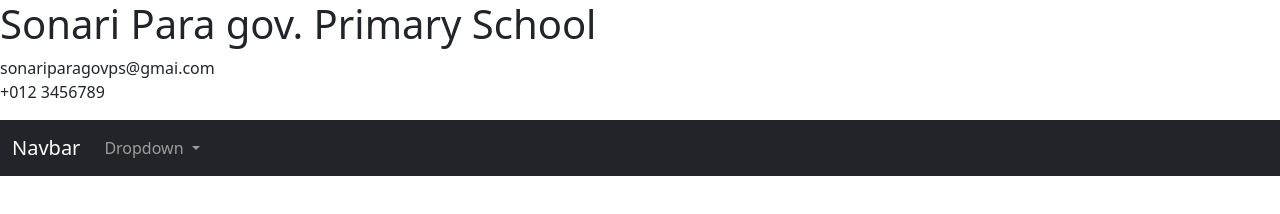
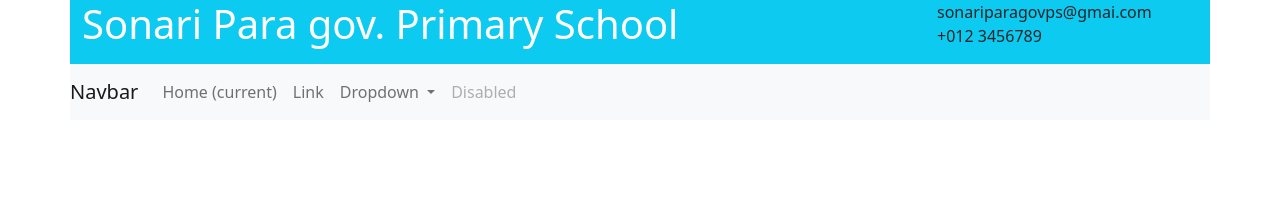
Before and after one commit to Mustack-Rabbi/School-Website, a plain HTML site: page index.html in a window 1280 px wide. Drawn offline with nearby package versions, Linux system fonts and the light colour scheme.

Commit message:
container,row,px-0 etc

```diff
--- a/index.html
+++ b/index.html
@@ -7,37 +7,80 @@
 
     <!-- Bootstrap CSS -->
     <link href="https://cdn.jsdelivr.net/npm/bootstrap@5.1.0/dist/css/bootstrap.min.css" rel="stylesheet" integrity="sha384-KyZXEAg3QhqLMpG8r+8fhAXLRk2vvoC2f3B09zVXn8CA5QIVfZOJ3BCsw2P0p/We" crossorigin="anonymous">
-
     <title> Sonari Para gov. Primary School</title>
     <link rel="stylesheet" href="style.css">
   </head>
   <body>
-    <div>
-        <p class="h1">Sonari Para gov. Primary School</p>
-        <p> sonariparagovps@gmai.com <br> +012 3456789</p>
+ <!-- grid -->
+ <div class="container bg-info">
+  <!-- <div class="row justify-content-md-center">
+    <div class="col col-lg-2">
+      1 of 3
     </div>
-    <nav class="navbar navbar-expand-lg navbar-dark bg-dark">
-        <div class="container-fluid">
+    <div class="col-md-auto">
+      Variable width content
+    </div>
+    <div class="col col-lg-2">
+      3 of 3
+    </div>
+  </div> -->
+  <div class="row">
+    <div class="col">
+      <p class="h1 text-white">Sonari Para gov. Primary School</p>
+    </div>
+    <!-- <div class="col-md-auto">
+      Variable width content
+    </div> -->
+    <div class="col col-lg-3">
+      <p class=""> sonariparagovps@gmai.com <br> +012 3456789</p>
+    </div>
+  </div>
+</div>
+ <!-- grid -->
+
+
+
+
+
+
+
+    <!-- <div class=" float-left">
+        <p class="h1 float-left d-inline p-2">Sonari Para gov. Primary School</p>
+        <p class="float-right d-inline p-2"> sonariparagovps@gmai.com <br> +012 3456789</p>
+    </div> -->
+    <div class="container col px-0">
+      <nav class="navbar navbar-expand-lg navbar-light bg-light ">
         <a class="navbar-brand" href="#">Navbar</a>
-          <button class="navbar-toggler" type="button" data-bs-toggle="collapse" data-bs-target="#navbarNavDarkDropdown" aria-controls="navbarNavDarkDropdown" aria-expanded="false" aria-label="Toggle navigation">
+        <button class="navbar-toggler" type="button" data-toggle="collapse" data-target="#navbarSupportedContent" aria-controls="navbarSupportedContent" aria-expanded="false" aria-label="Toggle navigation">
           <span class="navbar-toggler-icon"></span>
         </button>
-          <div class="collapse navbar-collapse" id="navbarNavDarkDropdown">
-            <ul class="navbar-nav">
+
+        <div class="collapse navbar-collapse" id="navbarSupportedContent">
+          <ul class="navbar-nav mr-auto">
+            <li class="nav-item active">
+              <a class="nav-link" href="#">Home <span class="sr-only">(current)</span></a>
+            </li>
+            <li class="nav-item">
+              <a class="nav-link" href="#">Link</a>
+            </li>
             <li class="nav-item dropdown">
-                <a class="nav-link dropdown-toggle" href="#" id="navbarDarkDropdownMenuLink" role="button" data-bs-toggle="dropdown" aria-expanded="false">
+              <a class="nav-link dropdown-toggle" href="#" id="navbarDropdown" role="button" data-toggle="dropdown" aria-haspopup="true" aria-expanded="false">
                 Dropdown
               </a>
-                <ul class="dropdown-menu dropdown-menu-dark" aria-labelledby="navbarDarkDropdownMenuLink">
-                  <li><a class="dropdown-item" href="#">Action</a></li>
-                  <li><a class="dropdown-item" href="#">Another action</a></li>
-                  <li><a class="dropdown-item" href="#">Something else here</a></li>
-                </ul>
+              <div class="dropdown-menu" aria-labelledby="navbarDropdown">
+                <a class="dropdown-item" href="#">Action</a>
+                <a class="dropdown-item" href="#">Another action</a>
+                <div class="dropdown-divider"></div>
+                <a class="dropdown-item" href="#">Something else here</a>
+              </div>
+            </li>
+            <li class="nav-item">
+              <a class="nav-link disabled" href="#">Disabled</a>
             </li>
           </ul>
         </div>
+      </nav>
     </div>
-      </nav>
 
     <!-- Optional JavaScript; choose one of the two! -->
 
```
Lines whose indentation alone changed are shown as unchanged.
